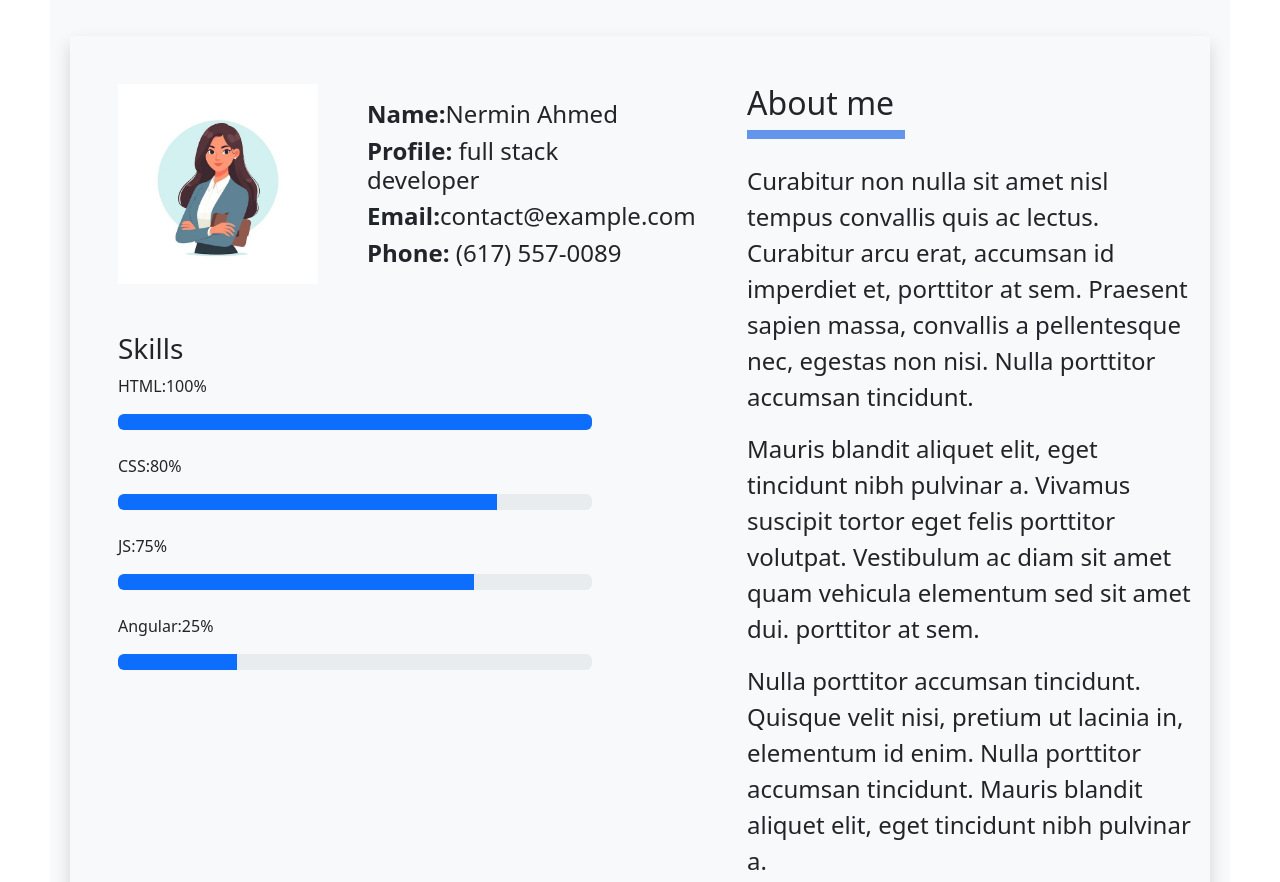
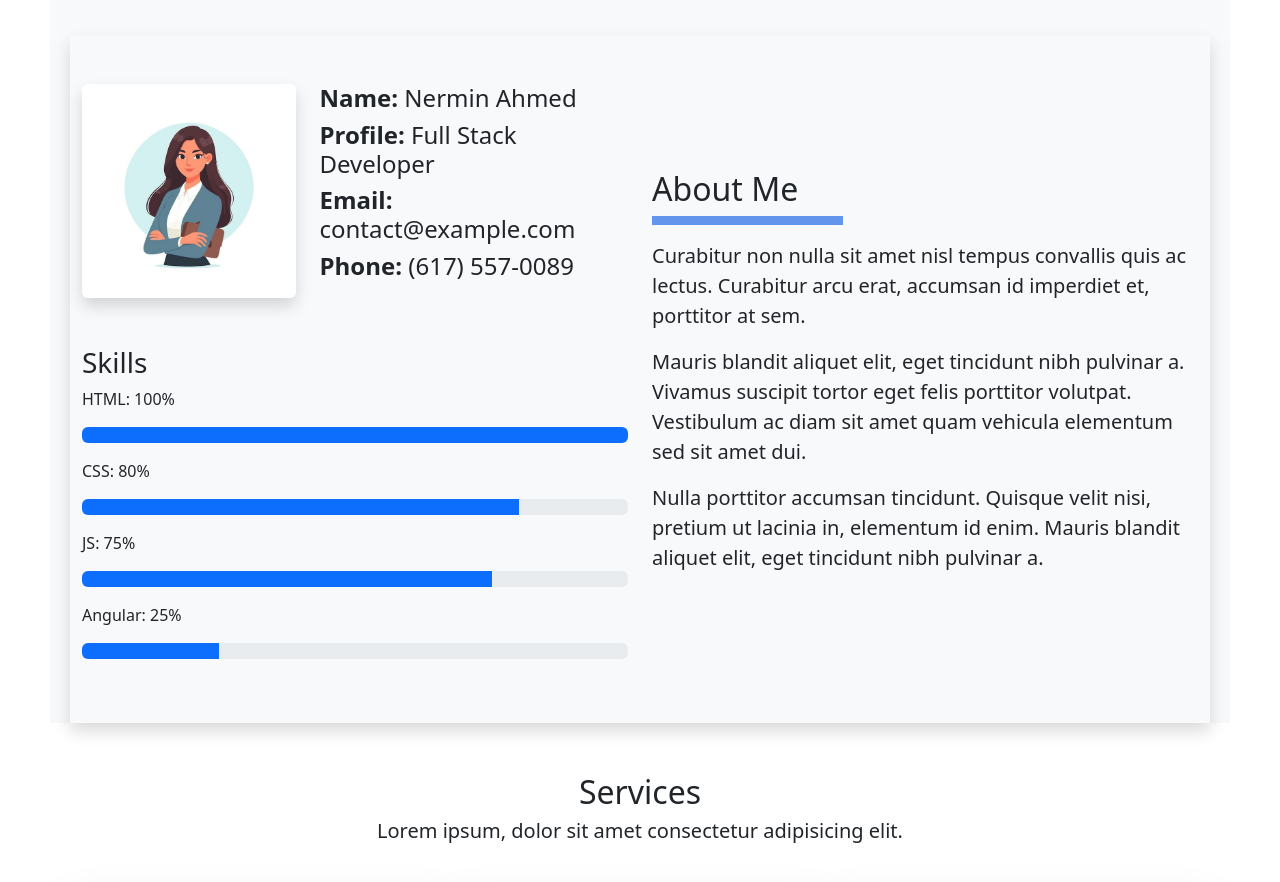
Before and after one commit to Nrrmyn/portofilio, a plain HTML site: page index.html in a window 1280 px wide. Shown: the part 860-1742 px from the top of the page. Drawn offline with Linux system fonts and the light colour scheme.

Commit message:
Update index.html

```diff
--- a/index.html
+++ b/index.html
@@ -47,85 +47,79 @@
     </div>
   </header>
   <!--About-->
-  <section class="bg-light mt-5 pt-5 " id="About">
-    <div class="container shadow pt-5" >
-    <div class="row  ">
-      <div class="col-md-6">
-        <div class="row">
-          <div class=" fr col-5 mt-10  ps-5">
-            <img src="image/h1.jpg" alt="">
-          </div>
-          <div class="col-md-6 offset-1 ">
-            <p class="lead d-flex flex-column align-content-between">
-           <h4><strong>Name:</strong>Nermin Ahmed</h4>
-            <h4>  <strong>Profile:</strong> full stack developer</h4>
-            <h4><strong>Email:</strong>contact@example.com</h4>
-                <h4> <strong>Phone:</strong> (617) 557-0089 </h4>
-            </p>
+<section class="bg-light mt-5 pt-5" id="About">
+  <div class="container shadow pt-5 pb-5">
+    <div class="row gy-4 align-items-center">
+
+
+      <div class="col-lg-6">
+        <div class="row gy-4">
+
+
+          <div class="col-12 col-sm-5 text-center">
+            <img src="image/h1.jpg" alt="profile photo" class="img-fluid rounded shadow" />
           </div>
 
-          <div class="col-md-12 p-5">
-            <h3>Skills</h3>
-             <p>HTML:100%</p>
-            <div class="progress" role="progressbar" aria-label="Basic example" aria-valuenow="100" aria-valuemin="0" aria-valuemax="100">
-  <div class="progress-bar" style="width: 100%">
 
+          <div class="col-12 col-sm-7">
+            <h4><strong>Name:</strong> Nermin Ahmed</h4>
+            <h4><strong>Profile:</strong> Full Stack Developer</h4>
+            <h4><strong>Email:</strong> contact@example.com</h4>
+            <h4><strong>Phone:</strong> (617) 557-0089</h4>
           </div>
+
+
+          <div class="col-12">
+            <h3 class="mt-4">Skills</h3>
+
+            <p>HTML: 100%</p>
+            <div class="progress mb-3">
+              <div class="progress-bar" style="width: 100%"></div>
             </div>
-<br>
- <p>CSS:80%</p>
-<div class="progress" role="progressbar" aria-label="Basic example" aria-valuenow="80" aria-valuemin="0" aria-valuemax="100">
+
+            <p>CSS: 80%</p>
+            <div class="progress mb-3">
               <div class="progress-bar" style="width: 80%"></div>
             </div>
-<br>
- <p>JS:75%</p>
-<div class="progress" role="progressbar" aria-label="Basic example" aria-valuenow="75" aria-valuemin="0" aria-valuemax="100">
+
+            <p>JS: 75%</p>
+            <div class="progress mb-3">
               <div class="progress-bar" style="width: 75%"></div>
             </div>
-<br>
- <p>Angular:25%</p>
-<div class="progress" role="progressbar" aria-label="Basic example" aria-valuenow="25" aria-valuemin="0" aria-valuemax="100">
+
+            <p>Angular: 25%</p>
+            <div class="progress mb-3">
               <div class="progress-bar" style="width: 25%"></div>
-</div>
-
             </div>
           </div>
         </div>
-      <div class="col-md-5 offset-1 ">
-   <div class="sec2">
-    <h2>About me</h2>
-   </div>
-  <br>
-   <div class="fw-bold">
-    <p class="lead fs-4">
-Curabitur non nulla sit amet nisl tempus convallis quis ac lectus. Curabitur arcu erat, accumsan id imperdiet et,
- porttitor at sem.
-Praesent sapien massa, convallis a pellentesque nec, egestas non nisi. Nulla porttitor accumsan tincidunt.
-</p>
-
-<p class="lead fs-4">Mauris blandit aliquet elit, eget tincidunt nibh pulvinar a.
- Vivamus suscipit tortor eget felis porttitor volutpat. Vestibulum ac diam sit amet quam vehicula elementum sed sit amet dui.
-  porttitor at sem.</p>
-
-
-<p class="lead fs-4">
-
-Nulla porttitor accumsan tincidunt. Quisque velit nisi, pretium ut lacinia in,
-elementum id enim. Nulla porttitor accumsan tincidunt. Mauris blandit aliquet elit,
-eget tincidunt nibh pulvinar a.
- </p>
-   </div>
-
       </div>
 
 
+      <div class="col-lg-6">
+        <div class="sec2 mb-3">
+          <h2>About Me</h2>
+        </div>
+        <div class="fw-bold">
+          <p class="lead fs-5">
+            Curabitur non nulla sit amet nisl tempus convallis quis ac lectus. Curabitur arcu erat,
+            accumsan id imperdiet et, porttitor at sem.
+          </p>
+          <p class="lead fs-5">
+            Mauris blandit aliquet elit, eget tincidunt nibh pulvinar a.
+            Vivamus suscipit tortor eget felis porttitor volutpat. Vestibulum ac diam sit amet quam
+            vehicula elementum sed sit amet dui.
+          </p>
+          <p class="lead fs-5">
+            Nulla porttitor accumsan tincidunt. Quisque velit nisi, pretium ut lacinia in, elementum id enim.
+            Mauris blandit aliquet elit, eget tincidunt nibh pulvinar a.
+          </p>
+        </div>
+      </div>
+    </div>
+  </div>
+</section>
 
-
-    </div>
-
-
-
-</section>
     <!--Service-->
 <section class="mt-5" id="services">
   <div class="container">
```
Lines whose indentation alone changed are shown as unchanged.
